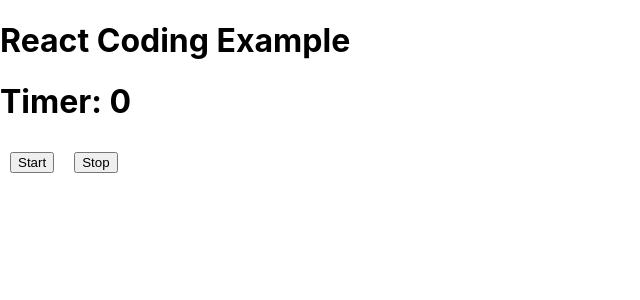
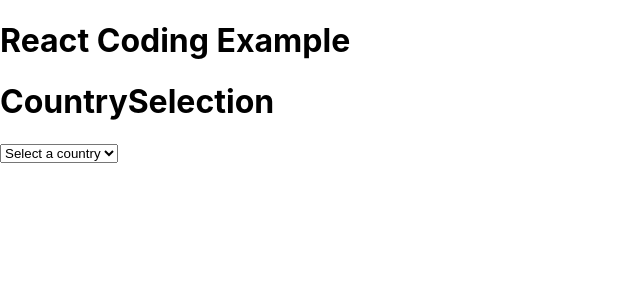
Before and after one commit to SubashiniShine/FrontEnd, a React (Create React App) app in the folder app1-react/: page / in a window 1280 px wide. Shown: the top 300 px of the page, without its empty margins (0-640 px from the left). Built offline with nearby package versions, Linux system fonts and the light colour scheme.

Commit message:
CountrySelection

```diff
--- a/app1-react/src/App.js
+++ b/app1-react/src/App.js
@@ -11,6 +11,8 @@ import ChildComponentUseRef from "./Components/child-comp-useref";
 import CustomHookFetchApi from "./Components/CustomHookFetchApi";
 import CounterWithReducer from "./Components/CounterWithReducer";
 import Timer from "./Components/Timer";
+import NestedMarkUpdate from "./Components/NestedMarkUpdate";
+import CountrySelection from "./Components/CountrySelection";
 function App() {
   const [message, setMessage] = useState("");
   const handleDataFromChild = (data) => {
@@ -35,9 +37,11 @@ function App() {
       <ChildComponentUseRef dataRef={childRef} />
       <button onClick={getChildData}>Get Data</button> */}
 
-      {/* <CustomHookFetchApi/> */}
-      {/* <CounterWithReducer/> */}
-      <Timer />
+      {/* <CustomHookFetchApi/>
+      <CounterWithReducer/>
+      <Timer /> */}
+      {/* <NestedMarkUpdate/> */}
+      <CountrySelection/>
     </div>
   );
 }
--- /dev/null
+++ b/app1-react/src/Components/CountrySelection.js
@@ -0,0 +1,48 @@
+import React, { useState } from "react";
+
+const CountrySelection = () => {
+  const [selectedCountry, setSelectedCountry] = useState(null);
+  const countries = [
+    {
+      name: "Norway",
+      value: "Nw",
+      NearbyAreas: ["Sweden", "UK"],
+    },
+    { name: "India", value: "Ind", NearbyAreas: ["Nepal", "Bangladesh"] },
+    {
+      name: "Srilanka",
+      value: "Srl",
+      NearbyAreas: ["Andaman", "BayOfBengal"],
+    },
+  ];
+  const handleCountryChange = (e) => {
+    const selected = countries.find((c) => c.value === e.target.value);
+    setSelectedCountry(selected);
+  };
+  return (
+    <div>
+      <h1>CountrySelection</h1>
+      <select onChange={handleCountryChange}>
+        <option value="">Select a country</option>
+        {countries.map((country) => (
+          <option key={country.value} value={country.value}>
+            {country.name}
+          </option>
+        ))}
+      </select>
+      {selectedCountry && (
+        <>
+          <h3>Country Name : {selectedCountry.name}</h3>
+          <h4>NearbyAreas:</h4>
+          <ul>
+            {selectedCountry.NearbyAreas.map((country, index) => (
+              <li key={index}>{country}</li>
+            ))}
+          </ul>
+        </>
+      )}
+    </div>
+  );
+};
+
+export default CountrySelection;
--- /dev/null
+++ b/app1-react/src/Components/NestedMarkUpdate.js
@@ -0,0 +1,29 @@
+import React, { useState } from "react";
+
+const NestedMarkUpdate = () => {
+  const [markDetails, setMarkDetails] = useState({
+    name: "Suba",
+    mark: {
+      English: 50,
+      Maths: 100,
+    },
+  });
+  const handleMarkChange = () => {
+    setMarkDetails((prevState) => ({
+      ...prevState,
+      mark: {
+        ...prevState.mark,
+        English: 100,
+      },
+    }));
+  };
+  return (
+    <div>
+      <h1>NestedMarkUpdate</h1>
+      <p>English mark: {markDetails.mark.English}</p>
+      <button onClick={handleMarkChange}>Modify English mark</button>
+    </div>
+  );
+};
+
+export default NestedMarkUpdate;
--- /dev/null
+++ b/app1-react/src/arrayMethods.js
@@ -0,0 +1,4 @@
+console.log("Hi");
+arr = [1,2,2,23,232,2323,22,2,35,6,6]
+// console.log(arr.filter((item,index)=>arr.indexOf(item)===index));
+console.log(...new Set(arr))
```
Also changed, not shown: 1 other file (tests, documents, lock files or other folders).
